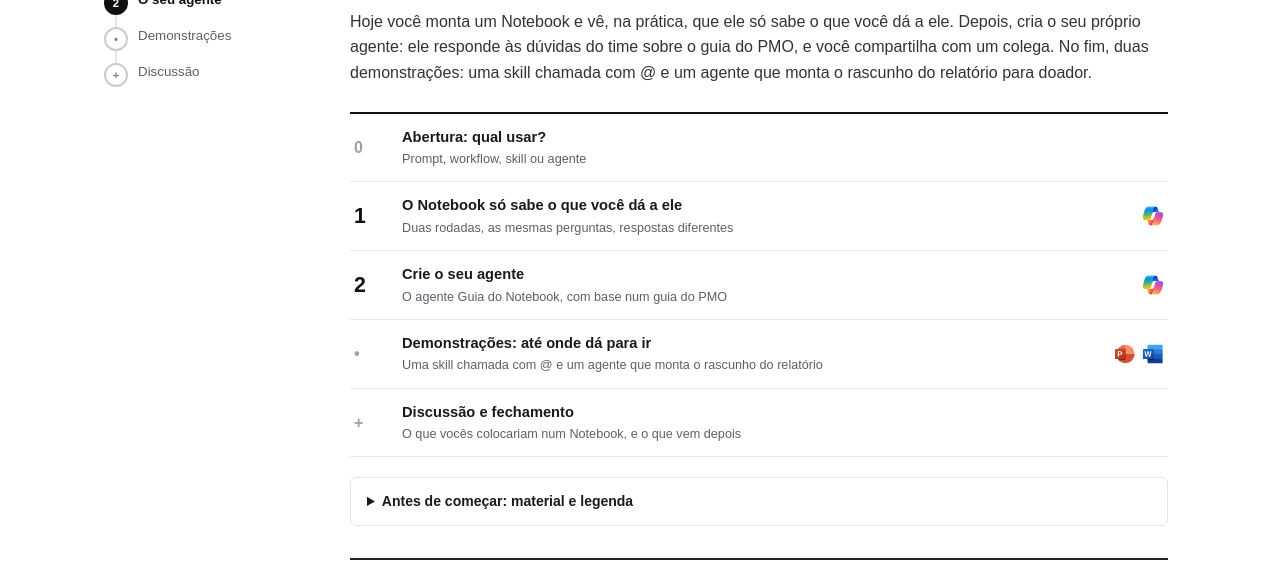
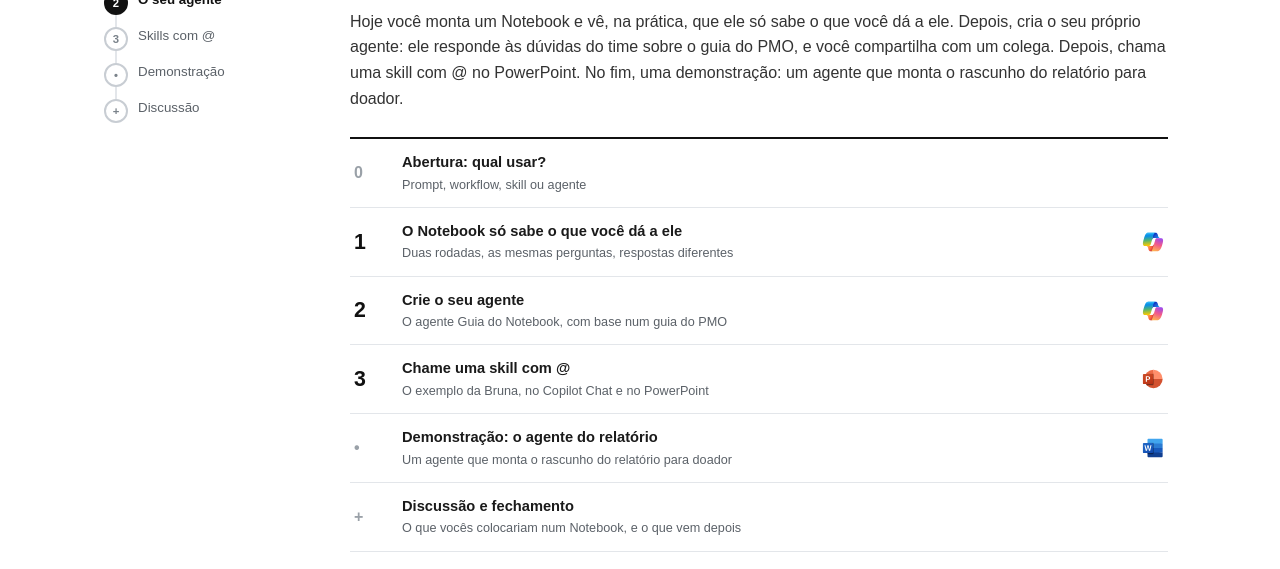
Before and after one commit to educrvz/tnc-workshop, a plain HTML site: page sessao-3.html in a window 1280 px wide. Shown: the part 205-774 px from the top of the page. Drawn offline with Linux system fonts and the light colour scheme.

Commit message:
Sessão 3: skill com @ vira exercício 3, agente do relatório fica como demonstração
Co-Authored-By: Claude Opus 5.5 <noreply@anthropic.com>

```diff
--- a/sessao-3.html
+++ b/sessao-3.html
@@ -6,7 +6,7 @@
 <meta content="width=device-width, initial-scale=1, viewport-fit=cover" name="viewport"/>
 <meta content="noindex,nofollow" name="robots"/><link href="style.css?v=20261113b" rel="stylesheet"/><script defer="" src="app.js?v=20261113b"></script><title>Teams e IA na Prática · TNC · Sessão 3</title></head>
 <body class="rail-page"><a class="skip" href="#conteudo">Ir para o conteúdo</a>
-<nav aria-label="Exercícios desta sessão" class="session-rail" id="session-rail"><p class="lbl">Sessão 3 · hoje</p><ol><li><a data-s="escada" href="#escada"><span class="dot">0</span><span>Qual usar?</span></a></li><li><a data-s="notebook" href="#notebook"><span class="dot">1</span><span>O Notebook</span></a></li><li><a data-s="agentes" href="#agentes"><span class="dot">2</span><span>O seu agente</span></a></li><li><a data-s="demo" href="#demo"><span class="dot">•</span><span>Demonstrações</span></a></li><li><a data-s="fechamento" href="#fechamento"><span class="dot">+</span><span>Discussão</span></a></li></ol></nav>
+<nav aria-label="Exercícios desta sessão" class="session-rail" id="session-rail"><p class="lbl">Sessão 3 · hoje</p><ol><li><a data-s="escada" href="#escada"><span class="dot">0</span><span>Qual usar?</span></a></li><li><a data-s="notebook" href="#notebook"><span class="dot">1</span><span>O Notebook</span></a></li><li><a data-s="agentes" href="#agentes"><span class="dot">2</span><span>O seu agente</span></a></li><li><a data-s="skill" href="#skill"><span class="dot">3</span><span>Skills com @</span></a></li><li><a data-s="demo" href="#demo"><span class="dot">•</span><span>Demonstração</span></a></li><li><a data-s="fechamento" href="#fechamento"><span class="dot">+</span><span>Discussão</span></a></li></ol></nav>
 
 <div class="wrap">
 <div class="top">
@@ -16,12 +16,13 @@
 <header id="conteudo">
 <p class="meta-line">Terça, 17/11 · 9h30–11h (Brasília) · 90 minutos <button class="print" type="button">Imprimir / salvar PDF</button></p>
 <h1 class="page-title">Sessão 3 · Notebooks e agentes: do pronto ao seu</h1>
-<p class="page-lede">Hoje você monta um Notebook e vê, na prática, que ele só sabe o que você dá a ele. Depois, cria o seu próprio agente: ele responde às dúvidas do time sobre o guia do PMO, e você compartilha com um colega. No fim, duas demonstrações: uma skill chamada com @ e um agente que monta o rascunho do relatório para doador.</p>
+<p class="page-lede">Hoje você monta um Notebook e vê, na prática, que ele só sabe o que você dá a ele. Depois, cria o seu próprio agente: ele responde às dúvidas do time sobre o guia do PMO, e você compartilha com um colega. Depois, chama uma skill com @ no PowerPoint. No fim, uma demonstração: um agente que monta o rascunho do relatório para doador.</p>
 <nav aria-label="Nesta sessão"><ol class="session-map" id="session-map">
 <li><a href="#escada"><span class="n soft">0</span><span class="t">Abertura: qual usar?<span class="s">Prompt, workflow, skill ou agente</span></span><span class="apps"></span></a></li>
 <li><a href="#notebook"><span class="n">1</span><span class="t">O Notebook só sabe o que você dá a ele<span class="s">Duas rodadas, as mesmas perguntas, respostas diferentes</span></span><span class="apps"><img alt="Copilot" src="icons/copilot.svg"/></span></a></li>
 <li><a href="#agentes"><span class="n">2</span><span class="t">Crie o seu agente<span class="s">O agente Guia do Notebook, com base num guia do PMO</span></span><span class="apps"><img alt="Copilot" src="icons/copilot.svg"/></span></a></li>
-<li><a href="#demo"><span class="n soft">•</span><span class="t">Demonstrações: até onde dá para ir<span class="s">Uma skill chamada com @ e um agente que monta o rascunho do relatório</span></span><span class="apps"><img alt="PowerPoint" src="icons/powerpoint.svg"/><img alt="Word" src="icons/word.svg"/></span></a></li>
+<li><a href="#skill"><span class="n">3</span><span class="t">Chame uma skill com @<span class="s">O exemplo da Bruna, no Copilot Chat e no PowerPoint</span></span><span class="apps"><img alt="PowerPoint" src="icons/powerpoint.svg"/></span></a></li>
+<li><a href="#demo"><span class="n soft">•</span><span class="t">Demonstração: o agente do relatório<span class="s">Um agente que monta o rascunho do relatório para doador</span></span><span class="apps"><img alt="Word" src="icons/word.svg"/></span></a></li>
 <li><a href="#fechamento"><span class="n soft">+</span><span class="t">Discussão e fechamento<span class="s">O que vocês colocariam num Notebook, e o que vem depois</span></span><span class="apps"></span></a></li>
 </ol></nav>
 <details class="before-start"><summary>Antes de começar: material e legenda</summary><div class="in">
@@ -101,11 +102,9 @@
 <p class="keep"><strong>Leve adiante:</strong> todo guia do PMO que alguém precisa ler e seguir sozinho pode virar um agente assim. Quando o guia mudar, atualize o arquivo no Conhecimento, e o agente passa a seguir a versão nova.</p>
 </section>
 
-<section id="demo">
-<h2>Demonstrações: até onde dá para ir</h2>
-<p class="why">Duas demonstrações na nossa tela, sem exercício. Montamos tudo antes da aula. Abaixo fica como fizemos, para quem quiser repetir depois.</p>
-<h3>1. Uma skill chamada com @</h3>
-<p>O exemplo da Bruna, em duas partes: primeiro no Copilot Chat do Teams, depois dentro do PowerPoint.</p>
+<section class="exercise" id="skill">
+<div class="exhead"><span aria-hidden="true" class="big">3</span><span class="ex-apps"><img alt="" aria-hidden="true" src="icons/powerpoint.svg"/>PowerPoint</span><h2><span class="sr-only">Exercício 3: </span>Chame uma skill com @</h2></div>
+<p class="why">Uma skill é um processo pronto que você chama com @ no meio do prompt. O exemplo da Bruna, em duas partes: primeiro no Copilot Chat do Teams, depois dentro do PowerPoint.</p>
 <p><strong>No Copilot Chat</strong></p>
 <ol class="trail">
 <li><span class="st">Abra o Copilot Chat</span>No Teams, clique em <span class="path">Copilot</span> na barra lateral e depois em <span class="path">Novo chat</span>.</li>
@@ -128,7 +127,11 @@
 <div class="prompt"><div class="prompt-head"><span>No Copilot do PowerPoint, depois das duas skills</span><button class="copy" type="button">Copiar</button></div><pre>melhore a narrativa desta apresentação para um doador e deixe o visual mais limpo e consistente.</pre></div></li>
 <li class="confira"><span class="st">Confira</span><div class="check"><p>A apresentação ficou melhor do que com um prompt sem <kbd>@</kbd>? Os números continuam batendo com a planilha?</p></div></li>
 </ol>
-<h3>2. Um agente que monta o rascunho do relatório para doador</h3>
+</section>
+
+<section id="demo">
+<h2>Demonstração: um agente que monta o rascunho do relatório para doador</h2>
+<p class="why">Na nossa tela, sem exercício. Montamos tudo antes da aula. Abaixo fica como fizemos, para quem quiser repetir depois.</p>
 <p>Ele vai além do que você fez no exercício 2. O agente “Relatório para Doador” guarda o guia do PMO e conduz a pessoa do começo ao fim: diz que documentos juntar, monta o Notebook com a instrução certa, testa se ele está pronto e entrega o roteiro em que o Notebook entrevista você antes de escrever. No fim, o Copilot no Word preenche o modelo da FHV com o rascunho.</p>
 <p class="outcome"><strong>O que você vê</strong>O rascunho do relatório do 3º trimestre do Veredas Vivas no modelo da FHV, em Word, com a fonte de cada número e o que ficou pendente marcado.</p>
 <p class="note">É um rascunho: alguém do time revisa e decide antes de mandar ao doador.</p>
```
